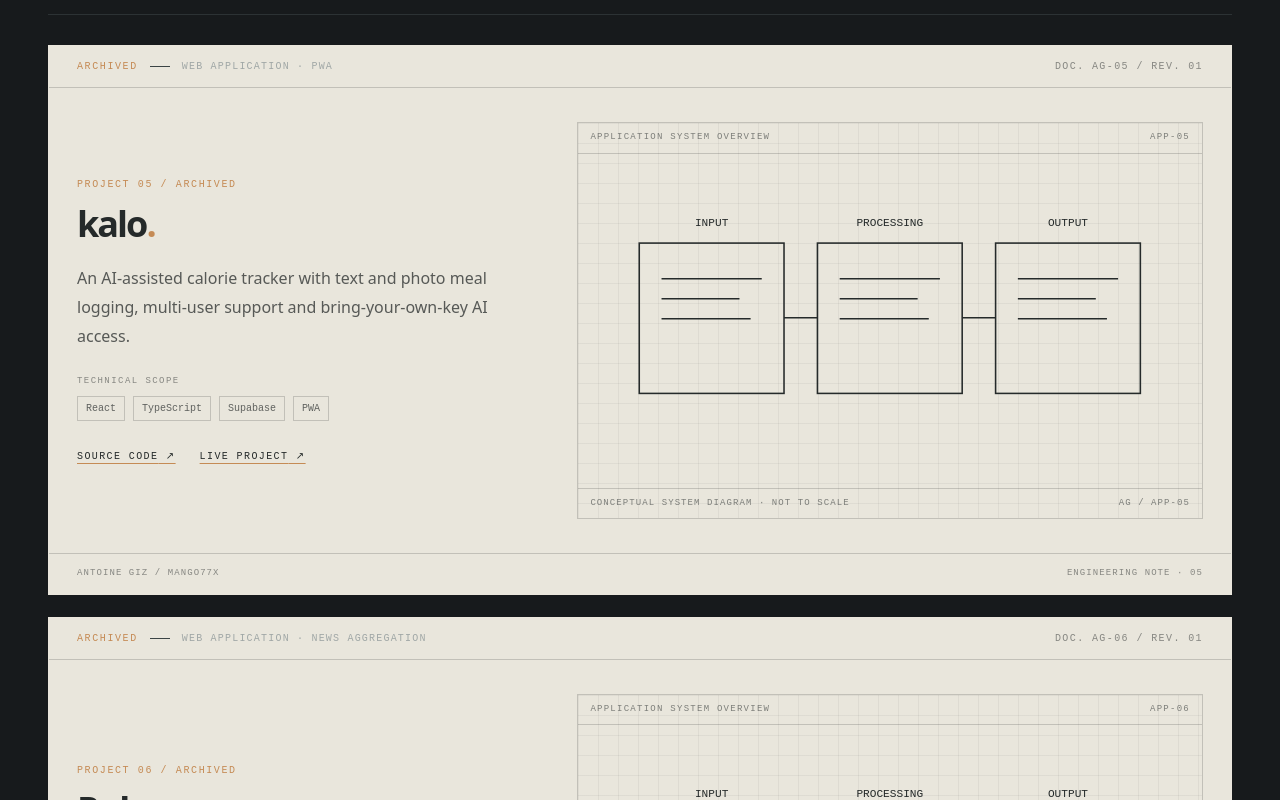
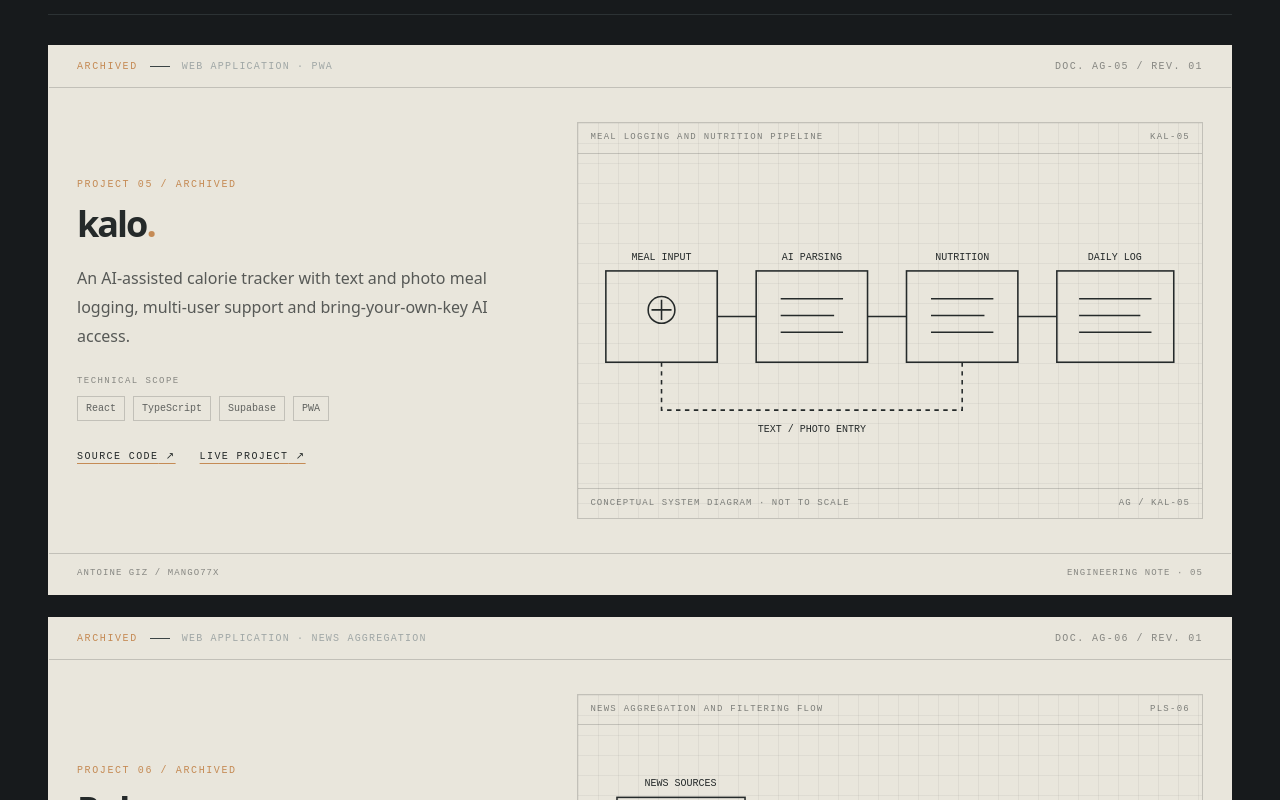
Before and after one commit to Mango77x/Mango77x.github.io, a React (Vite) app: page / in a window 1280 px wide. Shown: the part 3260-4060 px from the top of the page. Built offline with nearby package versions, Linux system fonts and the light colour scheme.

Commit message:
Add archive-specific product flow diagrams

```diff
--- a/src/components/ProjectDiagram.tsx
+++ b/src/components/ProjectDiagram.tsx
@@ -91,6 +91,31 @@ function CreaturesDrawing() {
   </DrawingFrame>
 }
 
+
+function KaloDrawing() {
+  return <DrawingFrame label="Meal logging and nutrition pipeline" code="KAL-05">
+    <g className={line} strokeWidth="1.4">
+      <rect x="25" y="105" width="100" height="82"/><rect x="160" y="105" width="100" height="82"/><rect x="295" y="105" width="100" height="82"/><rect x="430" y="105" width="105" height="82"/>
+      <path d="M125 146H160M260 146H295M395 146H430"/>
+      <path d="M75 187V230H345V187" strokeDasharray="4 4"/>
+      <circle cx="75" cy="140" r="12"/><path d="M66 140H84M75 131V149M182 130H238M182 145H230M182 160H238M317 130H373M317 145H365M317 160H373M450 130H515M450 145H505M450 160H515"/>
+    </g>
+    <g fill="currentColor" fontSize="9" textAnchor="middle" fontFamily="monospace"><text x="75" y="95">MEAL INPUT</text><text x="210" y="95">AI PARSING</text><text x="345" y="95">NUTRITION</text><text x="482" y="95">DAILY LOG</text><text x="210" y="250">TEXT / PHOTO ENTRY</text></g>
+  </DrawingFrame>
+}
+
+function PulseDrawing() {
+  return <DrawingFrame label="News aggregation and filtering flow" code="PLS-06">
+    <g className={line} strokeWidth="1.4">
+      <rect x="35" y="65" width="115" height="55"/><rect x="35" y="145" width="115" height="55"/><rect x="220" y="105" width="120" height="75"/><rect x="410" y="105" width="115" height="75"/>
+      <path d="M150 92H185V142H220M150 172H185V142M340 142H410"/>
+      <path d="M230 123H330M230 140H315M230 157H325M420 123H515M420 140H505M420 157H515"/>
+    </g>
+    <g fill="currentColor" fontSize="9" textAnchor="middle" fontFamily="monospace"><text x="92" y="55">NEWS SOURCES</text><text x="92" y="135">RSS / WEB FEEDS</text><text x="280" y="95">FILTER + RANK</text><text x="467" y="95">STORY FEED</text><text x="280" y="220">AI-ASSISTED SUMMARIES</text></g>
+    <g className={line} strokeWidth="1"><path d="M280 180V202H467V180" strokeDasharray="3 4"/></g>
+  </DrawingFrame>
+}
+
 function GenericDrawing({ project }: { project: Project }) {
   return <DrawingFrame label="Application system overview" code={`APP-${project.index}`}>
     <g className={line} strokeWidth="1.4">
@@ -108,6 +133,8 @@ export default function ProjectDiagram({ project }: { project: Project }) {
     case 'swarmhq': return <SwarmDrawing />
     case 'mols': return <MolsDrawing />
     case 'creatures': return <CreaturesDrawing />
+    case 'kalo': return <KaloDrawing />
+    case 'pulse': return <PulseDrawing />
     default: return <GenericDrawing project={project} />
   }
 }
```
